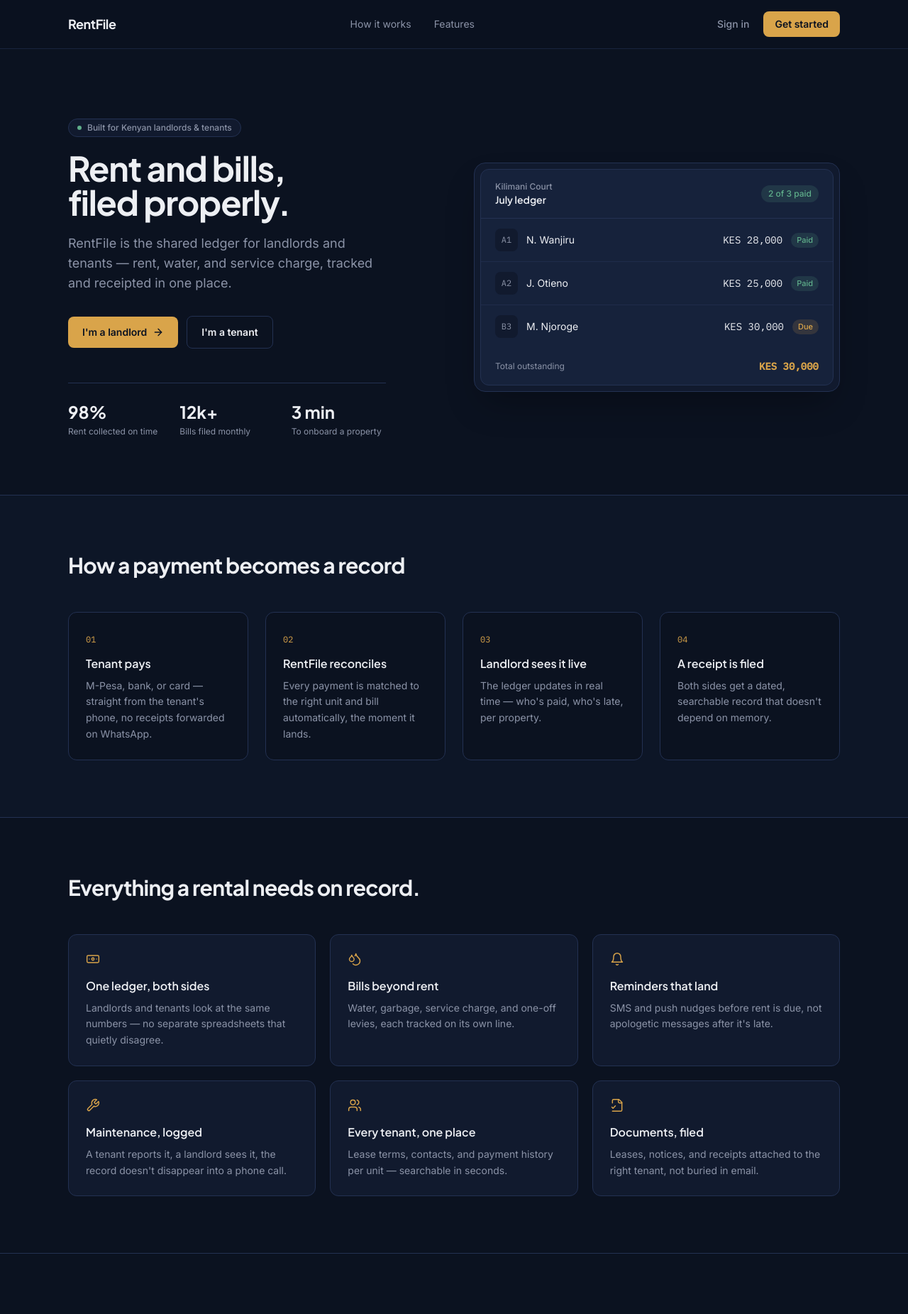
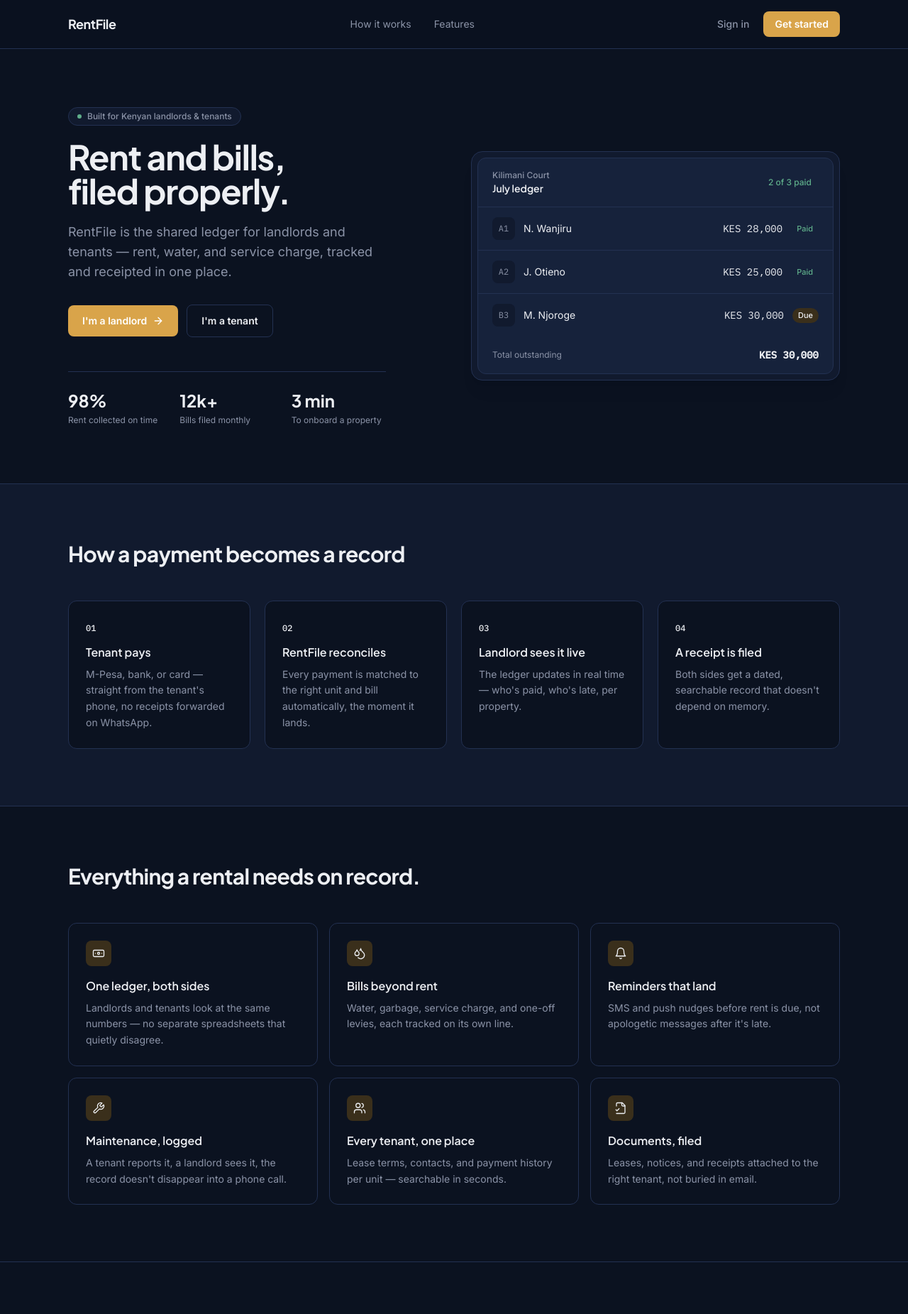
Before and after one commit to atsiaya/rentfile, a Next.js app: page / in a window 1280 px wide. Shown: the top 1851 px of the page at 71% size. Built offline with nearby package versions, Linux system fonts and the light colour scheme.

Commit message:
Add files via upload

```diff
--- a/app/page.tsx
+++ b/app/page.tsx
@@ -5,6 +5,7 @@
   Bell,
   Droplets,
   FileCheck2,
+  Menu,
   Users,
   Wrench,
 } from "lucide-react";
@@ -77,24 +78,29 @@
   { unit: "B3", tenant: "M. Njoroge", amount: "KES 30,000", status: "Due" },
 ];
 
+const navLinks = [
+  { href: "#how-it-works", label: "How it works" },
+  { href: "#features", label: "Features" },
+];
+
 export default function LandingPage() {
   return (
     <main className="bg-bg text-fg">
-      {/* Nav */}
-      <header className="sticky top-0 z-20 border-b border-line/60 bg-bg/85 backdrop-blur">
+      {/* Nav — checkbox-driven mobile menu, no client JS needed */}
+      <input type="checkbox" id="nav-toggle" className="peer hidden" />
+      <header className="sticky top-0 z-30 border-b border-line bg-bg/90 backdrop-blur">
         <div className="mx-auto flex max-w-6xl items-center justify-between px-6 py-4 sm:px-8">
           <span className="font-display text-lg font-bold tracking-tight text-fg">
             RentFile
           </span>
           <nav className="hidden items-center gap-8 text-sm text-muted md:flex">
-            <a href="#how-it-works" className="transition hover:text-fg">
-              How it works
-            </a>
-            <a href="#features" className="transition hover:text-fg">
-              Features
-            </a>
+            {navLinks.map((l) => (
+              <a key={l.href} href={l.href} className="transition hover:text-fg">
+                {l.label}
+              </a>
+            ))}
           </nav>
-          <div className="flex items-center gap-2">
+          <div className="hidden items-center gap-2 md:flex">
             <Link
               href="/login?role=tenant"
               className="rounded-lg px-3 py-2 text-sm font-medium text-muted transition hover:text-fg"
@@ -103,7 +109,40 @@
             </Link>
             <Link
               href="/signup?role=landlord"
-              className="rounded-lg bg-accent px-4 py-2 text-sm font-semibold text-bg transition hover:brightness-110"
+              className="rounded-lg bg-accent px-4 py-2 text-sm font-semibold text-white transition hover:brightness-105"
+            >
+              Get started
+            </Link>
+          </div>
+          <label
+            htmlFor="nav-toggle"
+            aria-label="Toggle menu"
+            className="flex h-9 w-9 items-center justify-center rounded-lg border border-line text-fg md:hidden"
+          >
+            <Menu className="h-5 w-5" />
+          </label>
+        </div>
+        {/* Mobile panel */}
+        <div className="hidden flex-col gap-1 border-t border-line bg-bg px-6 py-4 peer-checked:flex sm:px-8 md:hidden">
+          {navLinks.map((l) => (
+            <a
+              key={l.href}
+              href={l.href}
+              className="rounded-lg px-3 py-2.5 text-sm font-medium text-fg hover:bg-bg-alt"
+            >
+              {l.label}
+            </a>
+          ))}
+          <div className="mt-2 flex flex-col gap-2 border-t border-line pt-3">
+            <Link
+              href="/login?role=tenant"
+              className="rounded-lg px-3 py-2.5 text-center text-sm font-medium text-fg hover:bg-bg-alt"
+            >
+              Sign in
+            </Link>
+            <Link
+              href="/signup?role=landlord"
+              className="rounded-lg bg-accent px-3 py-2.5 text-center text-sm font-semibold text-white"
             >
               Get started
             </Link>
@@ -112,7 +151,7 @@
       </header>
 
       {/* Hero */}
-      <section className="mx-auto grid max-w-6xl items-center gap-14 px-6 pb-20 pt-16 sm:px-8 md:grid-cols-2 md:pt-24">
+      <section className="mx-auto grid max-w-6xl items-center gap-12 px-6 pb-16 pt-12 sm:px-8 sm:pb-20 sm:pt-16 md:grid-cols-2 md:pt-20">
         <div>
           <span className="inline-flex items-center gap-2 rounded-full border border-line bg-bg-alt px-3 py-1 text-xs font-medium text-muted">
             <span className="h-1.5 w-1.5 rounded-full bg-good" />
@@ -127,23 +166,23 @@
             RentFile is the shared ledger for landlords and tenants — rent,
             water, and service charge, tracked and receipted in one place.
           </p>
-          <div className="mt-8 flex flex-wrap items-center gap-3">
+          <div className="mt-8 flex flex-col gap-3 sm:flex-row sm:items-center">
             <Link
               href="/signup?role=landlord"
-              className="inline-flex items-center gap-2 rounded-lg bg-accent px-5 py-3 text-sm font-semibold text-bg transition hover:brightness-110"
+              className="inline-flex items-center justify-center gap-2 rounded-lg bg-accent px-5 py-3 text-sm font-semibold text-white transition hover:brightness-105"
             >
               I'm a landlord
               <ArrowRight className="h-4 w-4" />
             </Link>
             <Link
               href="/signup?role=tenant"
-              className="inline-flex items-center gap-2 rounded-lg border border-line px-5 py-3 text-sm font-semibold text-fg transition hover:border-accent hover:text-accent"
+              className="inline-flex items-center justify-center gap-2 rounded-lg border border-line px-5 py-3 text-sm font-semibold text-fg transition hover:border-accent hover:text-accent-ink"
             >
               I'm a tenant
             </Link>
           </div>
 
-          <dl className="mt-12 grid max-w-md grid-cols-3 gap-6 border-t border-line pt-6">
+          <dl className="mt-10 grid max-w-md grid-cols-3 gap-6 border-t border-line pt-6 sm:mt-12">
             {stats.map((s) => (
               <div key={s.label}>
                 <dt className="font-display text-2xl font-bold text-fg">
@@ -158,7 +197,7 @@
         </div>
 
         {/* Product mockup — a real ledger, not decoration */}
-        <div className="animate-fade-up rounded-2xl border border-line bg-bg-alt p-2 shadow-2xl shadow-black/30">
+        <div className="rounded-2xl border border-line bg-bg-alt p-2 shadow-xl shadow-black/[0.04]">
           <div className="rounded-xl border border-line bg-bg-raised">
             <div className="flex items-center justify-between border-b border-line px-5 py-4">
               <div>
@@ -167,11 +206,11 @@
                   July ledger
                 </p>
               </div>
-              <span className="rounded-full bg-good/15 px-2.5 py-1 text-xs font-medium text-good">
+              <span className="rounded-full bg-good-soft px-2.5 py-1 text-xs font-medium text-good">
                 2 of 3 paid
               </span>
             </div>
-            <div className="divide-y divide-line/70">
+            <div className="divide-y divide-line">
               {ledgerRows.map((row) => (
                 <div
                   key={row.unit}
@@ -190,8 +229,8 @@
                     <span
                       className={`rounded-full px-2 py-0.5 text-[11px] font-medium ${
                         row.status === "Paid"
-                          ? "bg-good/15 text-good"
-                          : "bg-accent/15 text-accent"
+                          ? "bg-good-soft text-good"
+                          : "bg-accent-soft text-accent-ink"
                       }`}
                     >
                       {row.status}
@@ -202,7 +241,7 @@
             </div>
             <div className="flex items-center justify-between px-5 py-4">
               <span className="text-xs text-muted">Total outstanding</span>
-              <span className="font-mono text-sm font-semibold text-accent">
+              <span className="font-mono text-sm font-semibold text-accent-ink">
                 KES 30,000
               </span>
             </div>
@@ -211,18 +250,18 @@
       </section>
 
       {/* How it works */}
-      <section id="how-it-works" className="border-y border-line bg-bg-alt/50 py-20">
+      <section id="how-it-works" className="border-y border-line bg-bg-alt py-16 sm:py-20">
         <div className="mx-auto max-w-6xl px-6 sm:px-8">
           <h2 className="font-display text-2xl font-bold tracking-tight text-fg sm:text-3xl">
             How a payment becomes a record
           </h2>
-          <div className="mt-12 grid gap-6 sm:grid-cols-2 lg:grid-cols-4">
+          <div className="mt-10 grid gap-5 sm:mt-12 sm:grid-cols-2 lg:grid-cols-4">
             {flow.map((step) => (
               <div
                 key={step.n}
                 className="rounded-xl border border-line bg-bg p-6"
               >
-                <span className="font-mono text-xs text-accent">
+                <span className="font-mono text-xs font-medium text-accent-ink">
                   {step.n}
                 </span>
                 <h3 className="mt-3 font-display text-base font-semibold text-fg">
@@ -238,18 +277,20 @@
       </section>
 
       {/* Features */}
-      <section id="features" className="py-20">
+      <section id="features" className="py-16 sm:py-20">
         <div className="mx-auto max-w-6xl px-6 sm:px-8">
           <h2 className="max-w-lg font-display text-2xl font-bold tracking-tight text-fg sm:text-3xl">
             Everything a rental needs on record.
           </h2>
-          <div className="mt-12 grid gap-5 sm:grid-cols-2 lg:grid-cols-3">
+          <div className="mt-10 grid gap-4 sm:mt-12 sm:grid-cols-2 lg:grid-cols-3">
             {features.map((f) => (
               <div
                 key={f.title}
-                className="rounded-xl border border-line bg-bg-alt p-6 transition hover:border-accent/50"
+                className="rounded-xl border border-line bg-bg p-6 transition hover:border-accent/60 hover:shadow-sm"
               >
-                <f.icon className="h-5 w-5 text-accent" strokeWidth={1.75} />
+                <span className="inline-flex h-9 w-9 items-center justify-center rounded-lg bg-accent-soft">
+                  <f.icon className="h-[18px] w-[18px] text-accent-ink" strokeWidth={1.75} />
+                </span>
                 <h3 className="mt-4 font-display text-base font-semibold text-fg">
                   {f.title}
                 </h3>
@@ -263,7 +304,7 @@
       </section>
 
       {/* Closing CTA */}
-      <section className="border-t border-line py-20">
+      <section className="border-t border-line py-16 sm:py-20">
         <div className="mx-auto flex max-w-6xl flex-col items-start justify-between gap-8 px-6 sm:px-8 md:flex-row md:items-center">
           <div>
             <h2 className="max-w-md font-display text-2xl font-bold tracking-tight text-fg sm:text-3xl">
@@ -274,17 +315,17 @@
               itself in from there.
             </p>
           </div>
-          <div className="flex flex-wrap gap-3">
+          <div className="flex w-full flex-col gap-3 sm:w-auto sm:flex-row">
             <Link
               href="/signup?role=landlord"
-              className="inline-flex items-center gap-2 rounded-lg bg-accent px-5 py-3 text-sm font-semibold text-bg transition hover:brightness-110"
+              className="inline-flex items-center justify-center gap-2 rounded-lg bg-accent px-5 py-3 text-sm font-semibold text-white transition hover:brightness-105"
             >
               Start as a landlord
               <ArrowRight className="h-4 w-4" />
             </Link>
             <Link
               href="/signup?role=tenant"
-              className="rounded-lg border border-line px-5 py-3 text-sm font-semibold text-fg transition hover:border-accent hover:text-accent"
+              className="inline-flex items-center justify-center rounded-lg border border-line px-5 py-3 text-sm font-semibold text-fg transition hover:border-accent hover:text-accent-ink"
             >
               Start as a tenant
             </Link>
```
